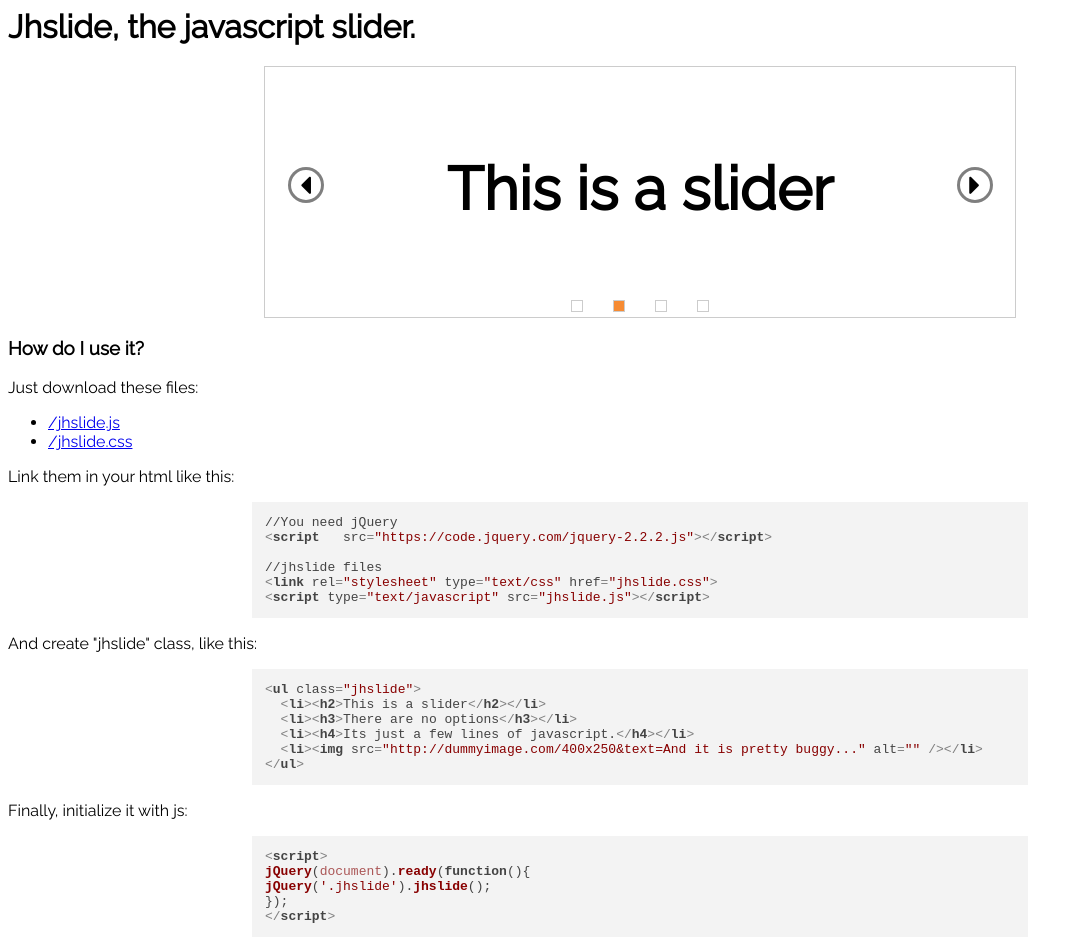
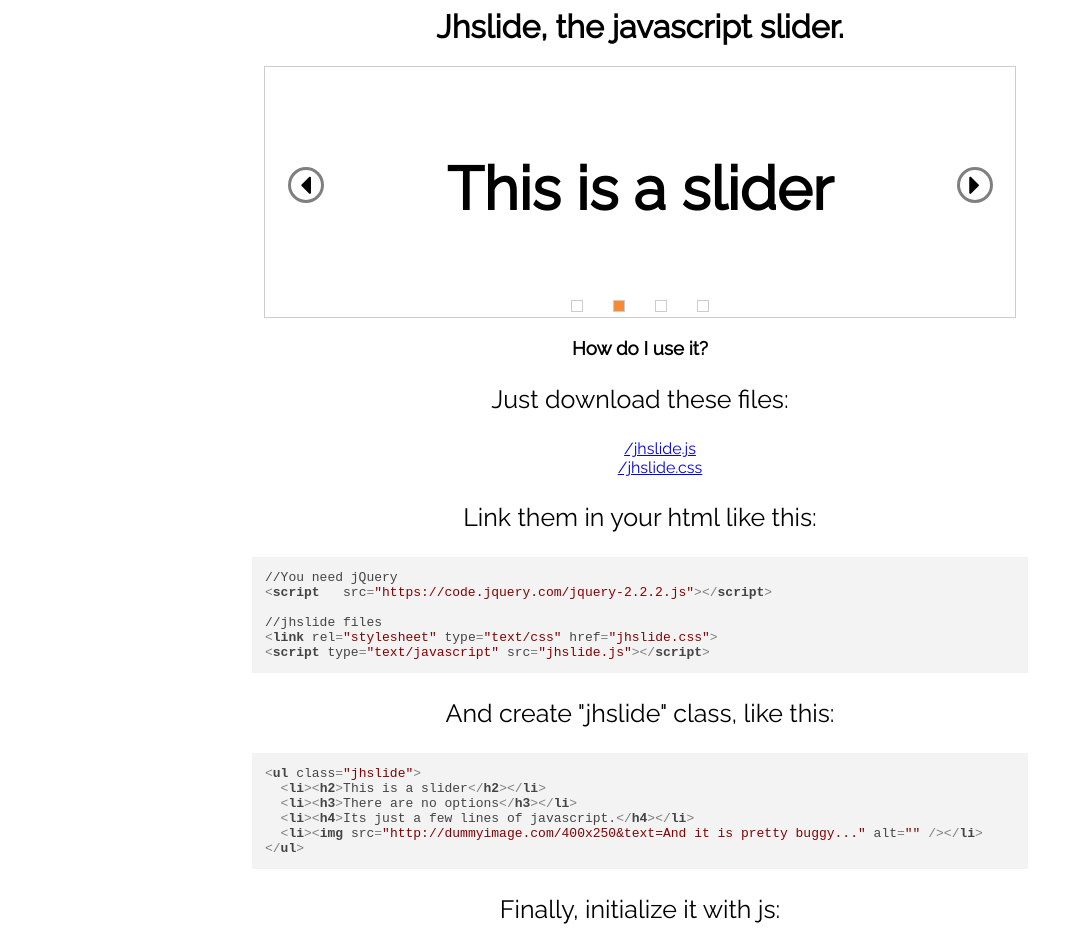
Before and after one commit to Hollings/jhslide, a plain HTML site: page index.html in a window 1280 px wide. Shown: the top 940 px of the page, without its empty margins (0-1071 px from the left). Drawn offline with nearby package versions, Linux system fonts and the light colour scheme.

Commit message:
index changes

```diff
--- a/index.html
+++ b/index.html
@@ -22,6 +22,9 @@ jQuery('.jhslide').jhslide();
 		  font-family: 'Raleway', sans-serif;
 
 	}
+	h1,h2,h3,h4,h5{
+		text-align: center;
+	}
 ul.jhslide{
 	max-width: 750px;
 	margin:0 auto;
@@ -29,6 +32,10 @@ ul.jhslide{
 code{
 	max-width: 750px;
 	margin:0 auto;
+}
+p{
+	text-align: center;
+    font-size: 25px;
 }
 
 </style>
@@ -44,8 +51,8 @@ code{
 <h3>How do I use it?</h3>
 <p>Just download these files:</p>
 <ul>
-	<li><a href="jhslide.js">/jhslide.js</a></li>
-	<li><a href="jhslide.css">/jhslide.css</a></li>
+	<li style="text-align: center;list-style-type: none;"><a href="jhslide.js">/jhslide.js</a></li>
+	<li style="text-align: center;list-style-type: none;"><a href="jhslide.css">/jhslide.css</a></li>
 </ul>
 <p>Link them in your html like this:</p>
 <pre><code class="html">//You need jQuery
```
